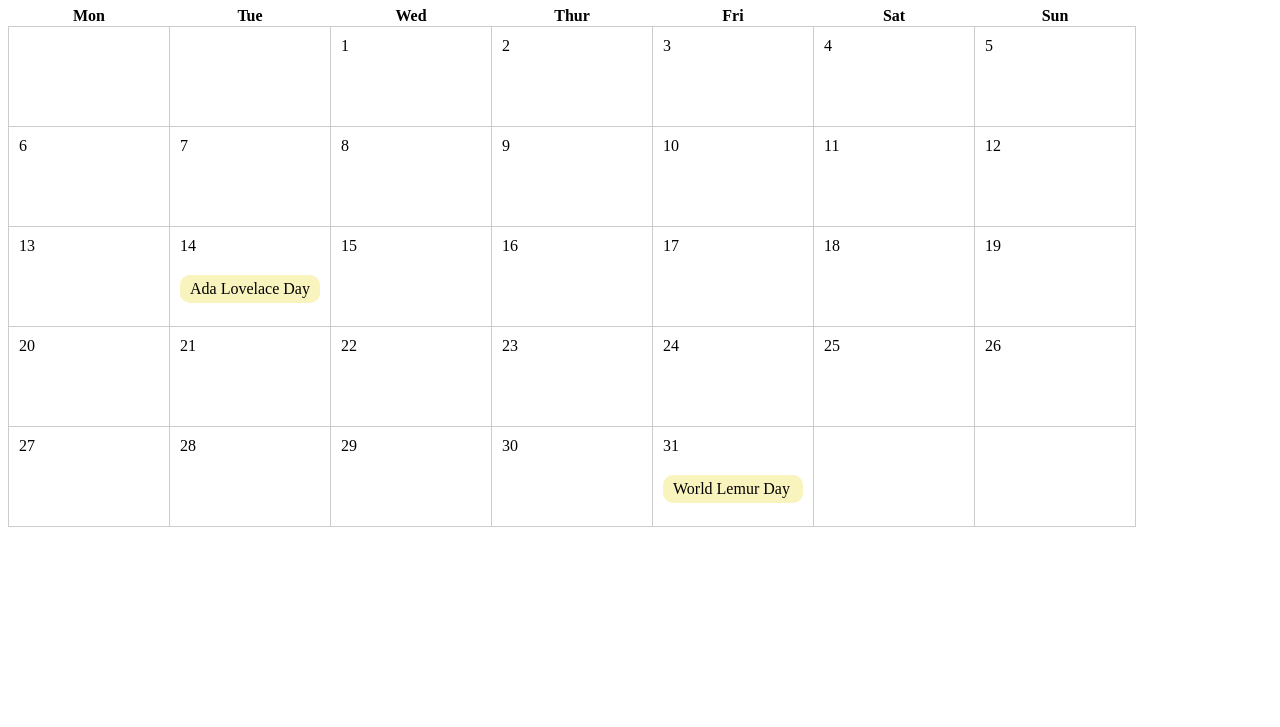
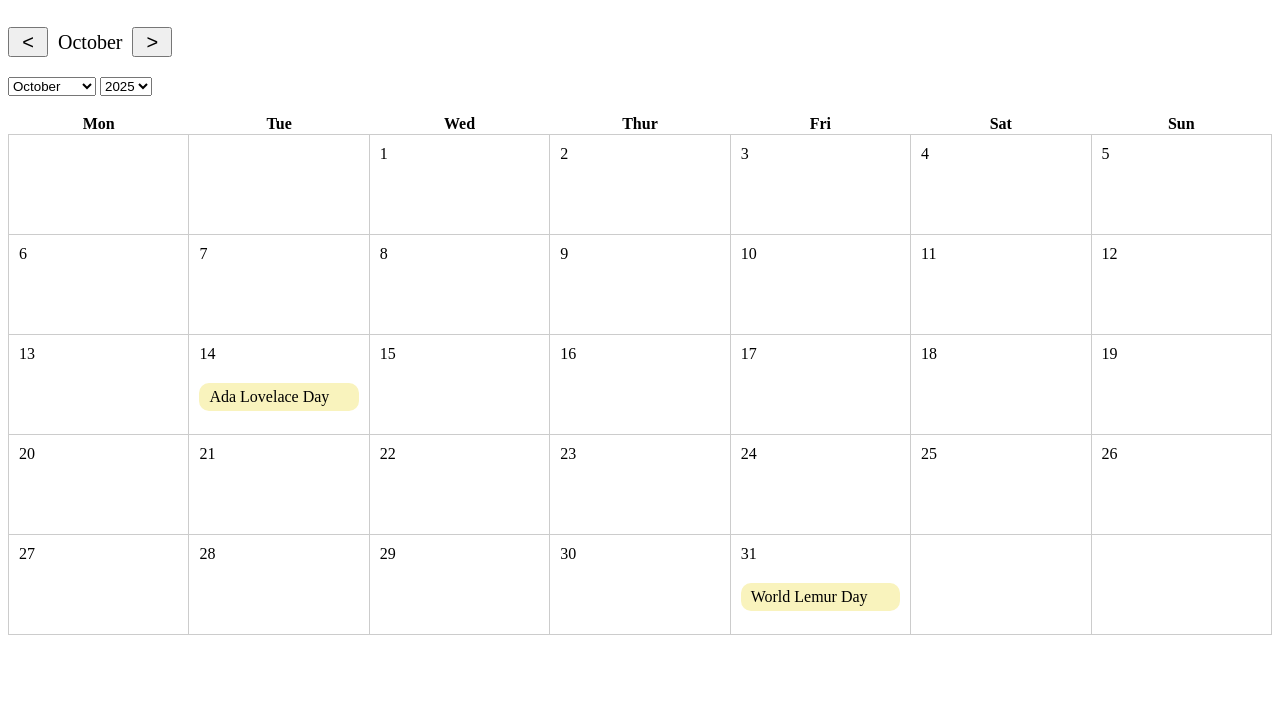
Before and after one commit to ike-agu/Piscine-Sprint-2-Project-Days-Calendar, a website with bundled scripts: page index.html in a window 1280 px wide. Shown: the part 73-800 px from the top of the page. Built offline with nearby package versions, Linux system fonts and the light colour scheme.

Commit message:
refactored code ans cleaned unsused comments

```diff
--- a/common.mjs
+++ b/common.mjs
@@ -65,8 +65,18 @@ const errorHandle = (condition, message) => {
 };
 
 // ======== MAIN FUNCTION ========
+
 // Render calendar for given month and year
 export function renderCalendar(year, monthIndex) {
+  //  if table exist, remove gaps between cells
+  const table = document.querySelector("#calendar table");
+  if (table) {
+    Object.assign(table.style, {
+      width: "100%",
+      borderCollapse: "collapse",
+      tableLayout: "fixed",
+    });
+  }
   const totalDaysInMonth = daysInMonth(year, monthIndex);
   let firstDay = firstDayOfMonth(year, monthIndex);
 
@@ -74,7 +84,7 @@ export function renderCalendar(year, monthIndex) {
 
   //get table body and fill it up with numbers
   const tableBody = document.querySelector("#calendar tbody");
-  errorHandle(!tableBody, "Calendar body not found")
+  errorHandle(!tableBody, "Calendar body not found");
 
   tableBody.innerHTML = ""; //clear the old rows
 
@@ -106,7 +116,7 @@ export function renderCalendar(year, monthIndex) {
   for (let day = 1; day <= totalDaysInMonth; day++) {
     row.appendChild(createCells(day, day));
 
-    //Formula checks and detect if the row is full i.e 7days which make up 1 week (then Calendar moves to new row)
+    //check if the row is full (then Calendar moves to new row)
     if ((firstDay + day) % 7 === 0) {
       tableBody.appendChild(row);
       row = document.createElement("tr");
@@ -118,9 +128,6 @@ export function renderCalendar(year, monthIndex) {
     while (row.children.length < 7) row.appendChild(createCells());
     tableBody.appendChild(row);
   }
-  //  if table exist, remove gaps between cells
-  const table = document.querySelector("#calendar table");
-  if (table) table.style.borderCollapse = "collapse";
 }
 
 // Calculate nth weekday of a month
--- a/index.html
+++ b/index.html
@@ -4,7 +4,6 @@
 <head>
   <meta charset="UTF-8">
   <meta name="viewport" content="width=device-width, initial-scale=1.0">
-  <!-- <script type="module" src="common.mjs"></script> -->
   <script defer type="module" src="web.mjs"></script>
   <title>Calendar App</title>
 </head>
@@ -12,22 +11,20 @@
 <body>
   <h1 id="curMonthYear"></h1>
   <!-- Btns container -->
-  <div>
+  <div id="btnsContainer">
     <button id="btn-back">&lt;</button>
-      <!-- <p>Current Month</p> -->
+    <p id="monthTitle"></p>
     <button id="btn-forward">&gt;</button>
   </div>
 
   <!-- Month and Year Selection -->
   <div>
-    <label for="monthSelect"></label>
-    <select name="monthSelect" id="monthSelect"></select>
-
-    <label for="yearSelect"></label>
-    <select name="yearSelect" id="yearSelect"></select>
+    <select name="monthSelect" id="monthSelect" aria-label="Month"></select>
+    <select name="yearSelect" id="yearSelect" aria-label="Year"></select>
   </div>
 
   <br>
+
   <!-- Calendar Container -->
   <div id="calendar">
     <table>
--- a/web.mjs
+++ b/web.mjs
@@ -1,16 +1,52 @@
-import { placeOccurrences, populateSelectors, syncSelectors, renderCalendar } from "./common.mjs";
+import {
+  placeOccurrences,
+  populateSelectors,
+  syncSelectors,
+  renderCalendar,
+} from "./common.mjs";
 
 // ======= DOM ELEMENTS =======
+const title = document.getElementById("curMonthYear");
 const monthSelect = document.getElementById("monthSelect");
 const yearSelect = document.getElementById("yearSelect");
 const prevBtn = document.getElementById("btn-back");
 const nextBtn = document.getElementById("btn-forward");
+const btnsContainer = document.getElementById("btnsContainer");
+const monthTitle = document.getElementById("monthTitle");
 
 // ======= INITIAL DATE =======
 let today = new Date();
 let currentDay = today.getDate();
 let currentYear = today.getFullYear();
 let currentMonth = today.getMonth() + 1;
+
+// ======= INLINE STYLES =======
+Object.assign(btnsContainer.style, {
+  display: "flex",
+  alignItems: "center",
+  justifyContent: "space-between",
+  gap: "10px",
+  maxWidth: "fit-content",
+});
+
+btnsContainer.querySelectorAll("button, p").forEach((el) => {
+  const base = {
+    height: "30px",
+    lineHeight: "30px",
+    margin: "20px 0",
+    fontSize: "20px",
+  };
+  if (el.tagName === "P") {
+    Object.assign(el.style, base, { flexGrow: 1, textAlign: "center" });
+  } else {
+    Object.assign(el.style, base, {
+      width: "40px",
+      display: "flex",
+      alignItems: "center",
+      justifyContent: "center",
+    });
+  }
+});
 
 // ======= EVENT HANDLERS =======
 prevBtn.addEventListener("click", () => {
@@ -43,8 +79,15 @@ yearSelect.addEventListener("change", () => {
   updateCalendar(currentYear, currentMonth);
 });
 
+function renderTitle() {
+  const monthName = monthSelect.options[monthSelect.selectedIndex].text;
+  title.textContent = `${monthName} ${yearSelect.value}`;
+  monthTitle.textContent = `${monthName}`;
+}
+
 // Update calendar + events together
-export function updateCalendar(year, month) {
+function updateCalendar(year, month) {
+  renderTitle();
   renderCalendar(year, month);
   placeOccurrences(year);
 }
@@ -53,7 +96,7 @@ export function updateCalendar(year, month) {
 const render = function () {
   populateSelectors(monthSelect, yearSelect);
   syncSelectors(monthSelect, yearSelect, currentYear, currentMonth);
-
+  renderTitle();
   renderCalendar(currentYear, currentMonth);
   placeOccurrences(currentYear);
 };
```
